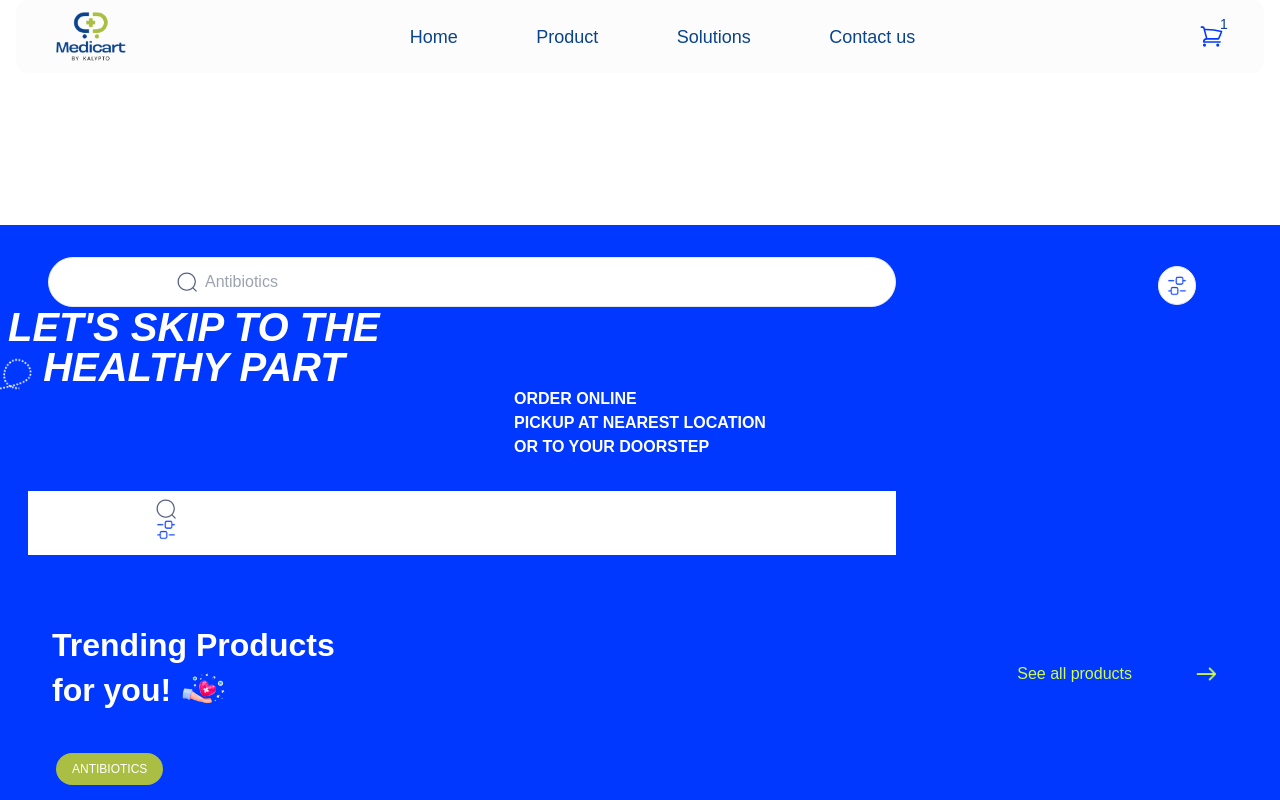
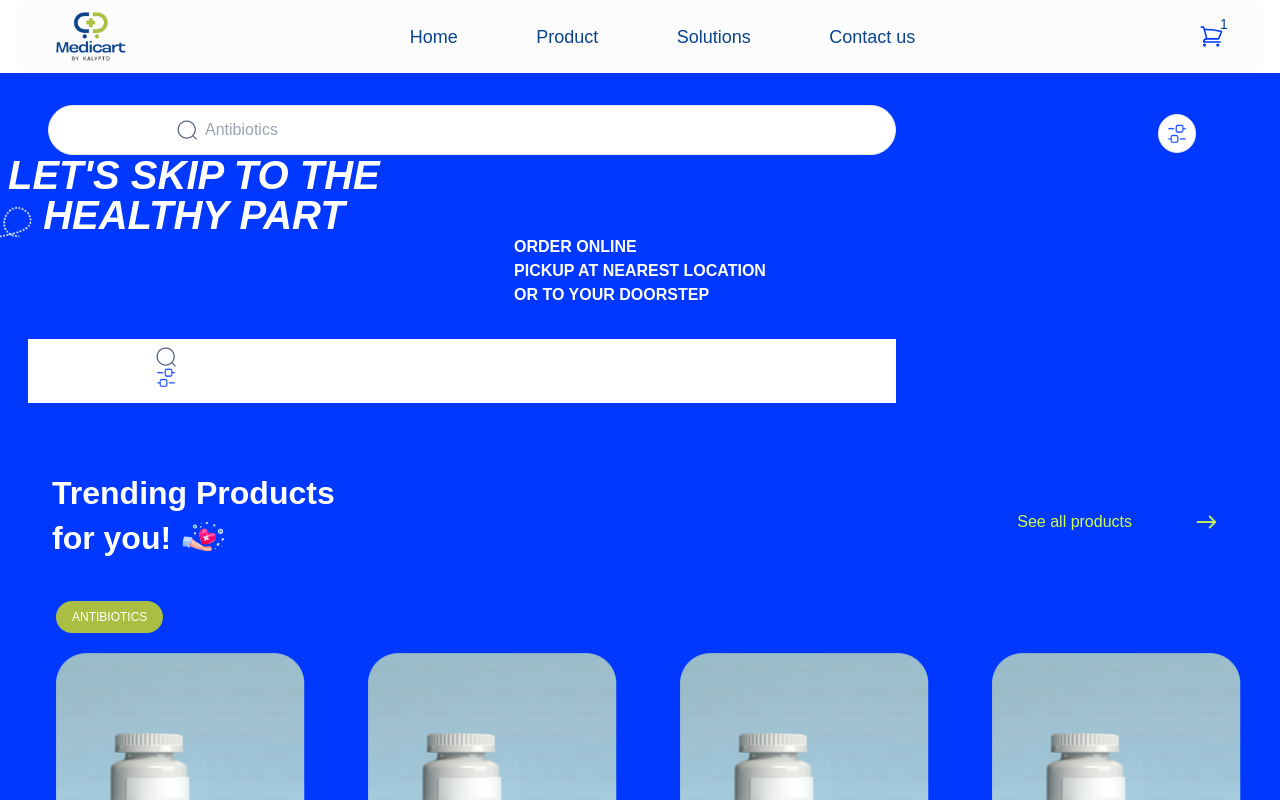
Before and after one commit to KalyptoMed/MedByKalyptoFrontend, a Next.js app: page /productlisting in a window 1280 px wide. Shown: the top 800 px of the page. Built offline with nearby package versions, Linux system fonts and the light colour scheme.

Commit message:
feat: home clear

```diff
--- a/src/app/productlisting/page.tsx
+++ b/src/app/productlisting/page.tsx
@@ -7,7 +7,7 @@ export default function Productlisting() {
   return (
     <div>
       <Navbar />
-      <SearchField />
+      {/* <SearchField /> */}
       <ProductListing />
       <Footer />
     </div>
```
